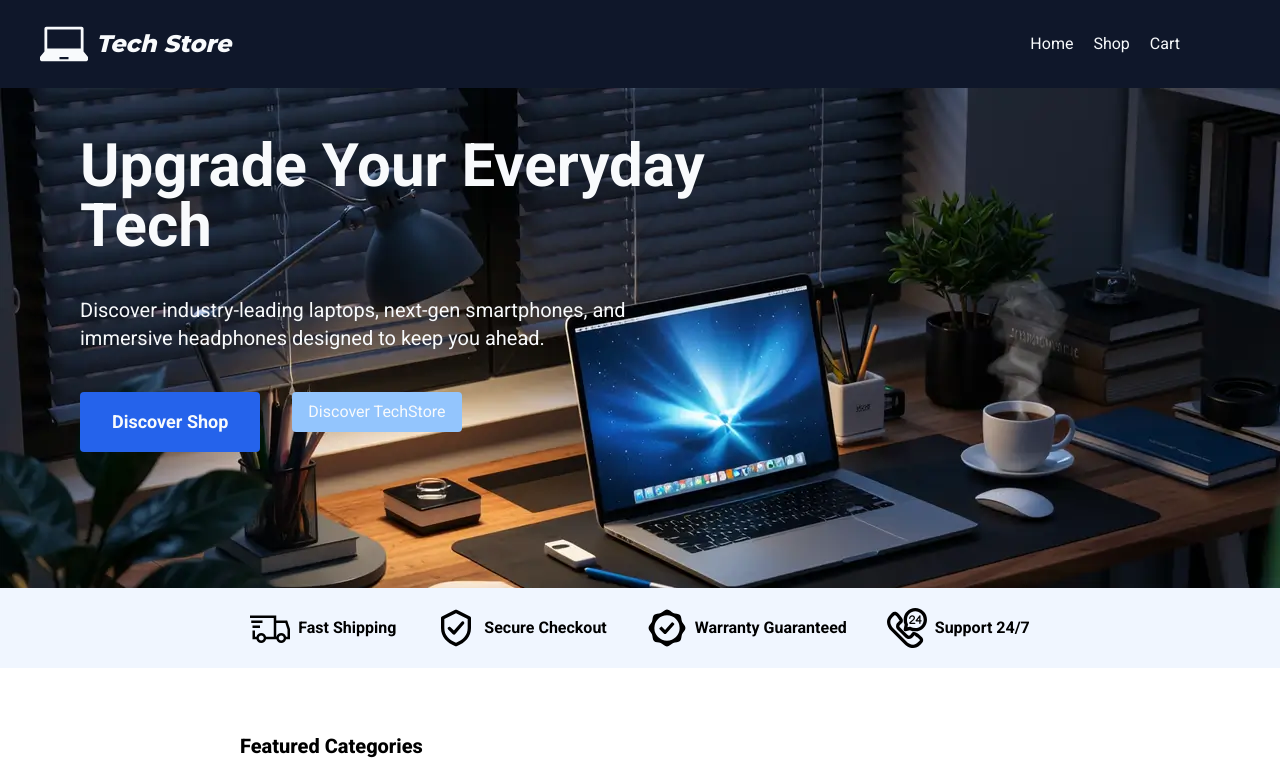
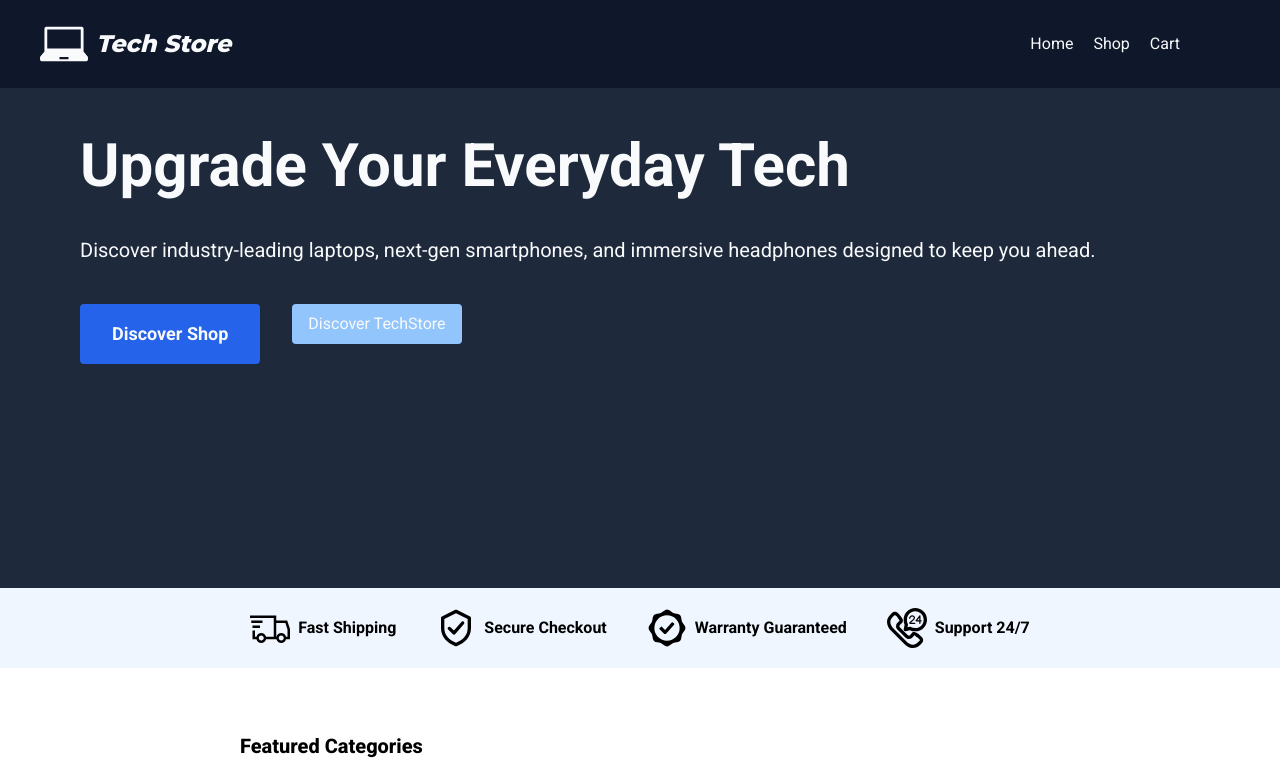
Before and after one commit to Viteail/Shopping-Cart, a React (Vite) app: page /home in a window 1280 px wide. Shown: the top 778 px of the page. Built offline with nearby package versions, Linux system fonts and the light colour scheme; no server answers.

Commit message:
add module css file to each home component

```diff
--- /dev/null
+++ b/src/app/routes/home/components/about-section/about-section.module.css
@@ -0,0 +1,30 @@
+@import "tailwindcss";
+@import "@styles/colors.css";
+
+.about-container {
+  @apply flex justify-center text-text-main bg-primary;
+}
+
+.about-wrapper {
+  @apply flex max-w-250 gap-20 py-10;
+}
+
+.about-img-wrapper {
+  @apply flex items-center min-w-125;
+}
+
+.about-info-wrapper {
+  @apply flex flex-col gap-5;
+}
+
+.about-main-headline {
+  @apply font-black text-4xl;
+}
+
+.about-subheadline {
+  @apply font-semibold text-xl;
+}
+
+.about-text {
+  @apply text-xl;
+}
--- a/src/app/routes/home/components/about-section/index.tsx
+++ b/src/app/routes/home/components/about-section/index.tsx
@@ -1,4 +1,4 @@
-import classes from "../../home.module.css";
+import classes from "./about-section.module.css";
 
 import { Button } from "@components/button";
 
--- /dev/null
+++ b/src/app/routes/home/components/badges-section/badge-section.module.css
@@ -0,0 +1,10 @@
+@import "tailwindcss";
+@import "@styles/colors.css";
+
+.badges-wrapper {
+  @apply flex justify-center items-center font-bold gap-10 py-5 bg-bg-light;
+}
+
+.badge-wrapper {
+  @apply flex items-center gap-2;
+}
--- a/src/app/routes/home/components/badges-section/index.tsx
+++ b/src/app/routes/home/components/badges-section/index.tsx
@@ -1,4 +1,5 @@
-import classes from "../../home.module.css";
+import classes from "./badge-section.module.css";
+
 import { Icon } from "@components/icon";
 
 import iconShipping from "@images/shipping.svg";
--- /dev/null
+++ b/src/app/routes/home/components/category-section/catergory-section.module.css
@@ -0,0 +1,17 @@
+@import "tailwindcss";
+
+.category-container {
+  @apply flex justify-center;
+}
+
+.category-wrapper {
+  @apply flex flex-col gap-5 py-16;
+}
+
+.cards-wrapper {
+  @apply flex gap-10;
+}
+
+.category-headline {
+  @apply font-extrabold text-xl;
+}
--- a/src/app/routes/home/components/category-section/index.tsx
+++ b/src/app/routes/home/components/category-section/index.tsx
@@ -1,4 +1,4 @@
-import classes from "../../home.module.css";
+import classes from "./catergory-section.module.css";
 
 import { CatergorieCard } from "../categorie-card/";
 
--- a/src/app/routes/home/components/main-section/index.tsx
+++ b/src/app/routes/home/components/main-section/index.tsx
@@ -1,4 +1,4 @@
-import classes from "../../home.module.css";
+import classes from "./main-section.module.css";
 
 import { Button } from "@components/button";
 import { ButtonLink } from "@components/btn-link";
--- /dev/null
+++ b/src/app/routes/home/components/main-section/main-section.module.css
@@ -0,0 +1,22 @@
+@import "tailwindcss";
+@import "@styles/colors.css";
+
+.wrapper-section {
+  @apply flex justify-center bg-bg-surface;
+}
+
+.main-section {
+  @apply flex flex-col gap-10 min-h-125 max-w-(--max-layout-width) w-full py-12 px-20 text-text-main;
+}
+
+.main-headline {
+  @apply font-bold text-6xl;
+}
+
+.sub-headline {
+  @apply text-xl;
+}
+
+.btns-wrapper {
+  @apply flex gap-8;
+}
--- a/src/app/routes/home/home.module.css
+++ /dev/null
@@ -1,74 +0,0 @@
-@import "tailwindcss";
-@import "@styles/colors.css";
-
-.wrapper-section {
-  @apply bg-[url('@images/laptop-main-img.webp')];
-}
-
-.main-section {
-  @apply flex flex-col gap-10 min-h-125 max-w-200 py-12 px-20 text-text-main;
-}
-
-.main-headline {
-  @apply font-bold text-6xl;
-}
-
-.sub-headline {
-  @apply text-xl;
-}
-
-.btns-wrapper {
-  @apply flex gap-8;
-}
-
-.badges-wrapper {
-  @apply flex justify-center items-center font-bold gap-10 py-5 bg-bg-light;
-}
-
-.badge-wrapper {
-  @apply flex items-center gap-2;
-}
-
-.category-container {
-  @apply flex justify-center;
-}
-
-.category-wrapper {
-  @apply flex flex-col gap-5 py-16;
-}
-
-.cards-wrapper {
-  @apply flex gap-10;
-}
-
-.category-headline {
-  @apply font-extrabold text-xl;
-}
-
-.about-container {
-  @apply flex justify-center text-text-main bg-primary;
-}
-
-.about-wrapper {
-  @apply flex max-w-250 gap-20 py-10;
-}
-
-.about-img-wrapper {
-  @apply flex items-center min-w-125;
-}
-
-.about-info-wrapper {
-  @apply flex flex-col gap-5;
-}
-
-.about-main-headline {
-  @apply font-black text-4xl;
-}
-
-.about-subheadline {
-  @apply font-semibold text-xl;
-}
-
-.about-text {
-  @apply text-xl;
-}
```
